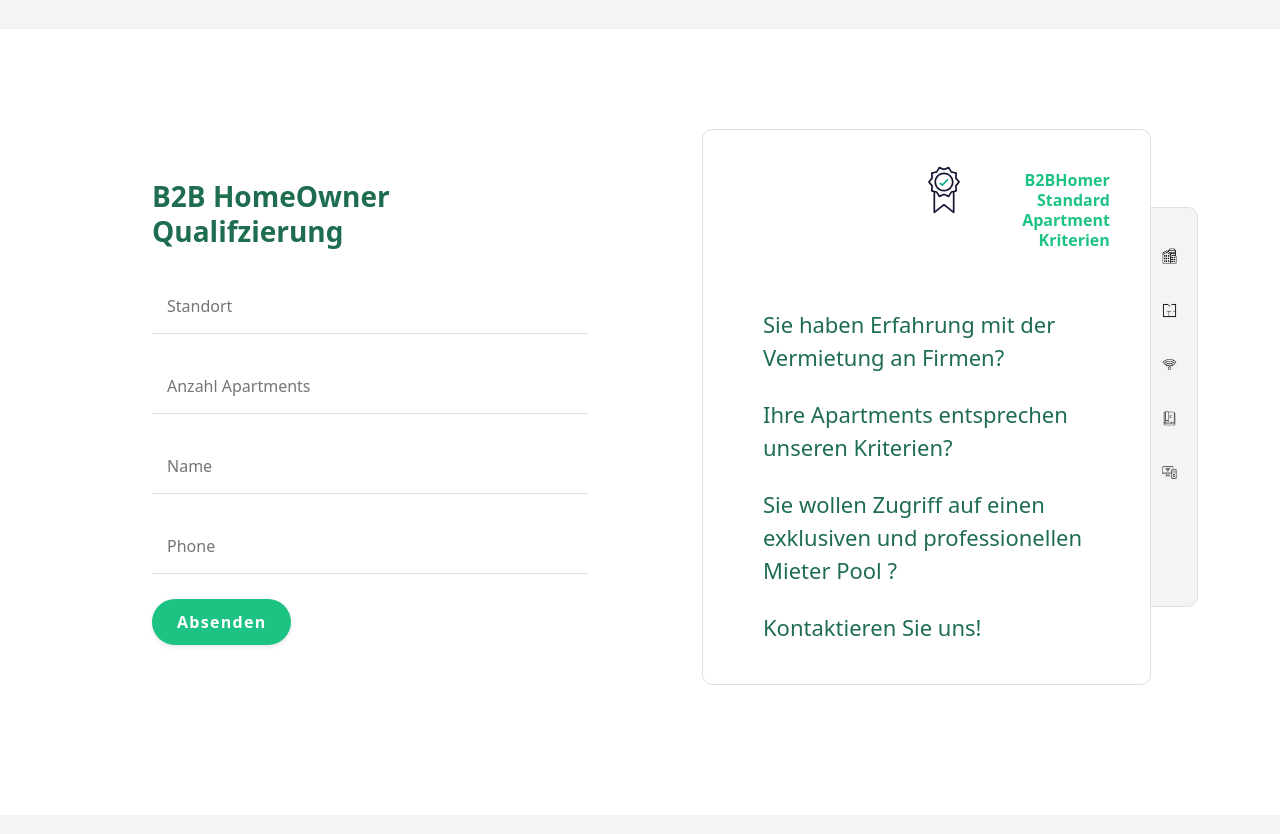
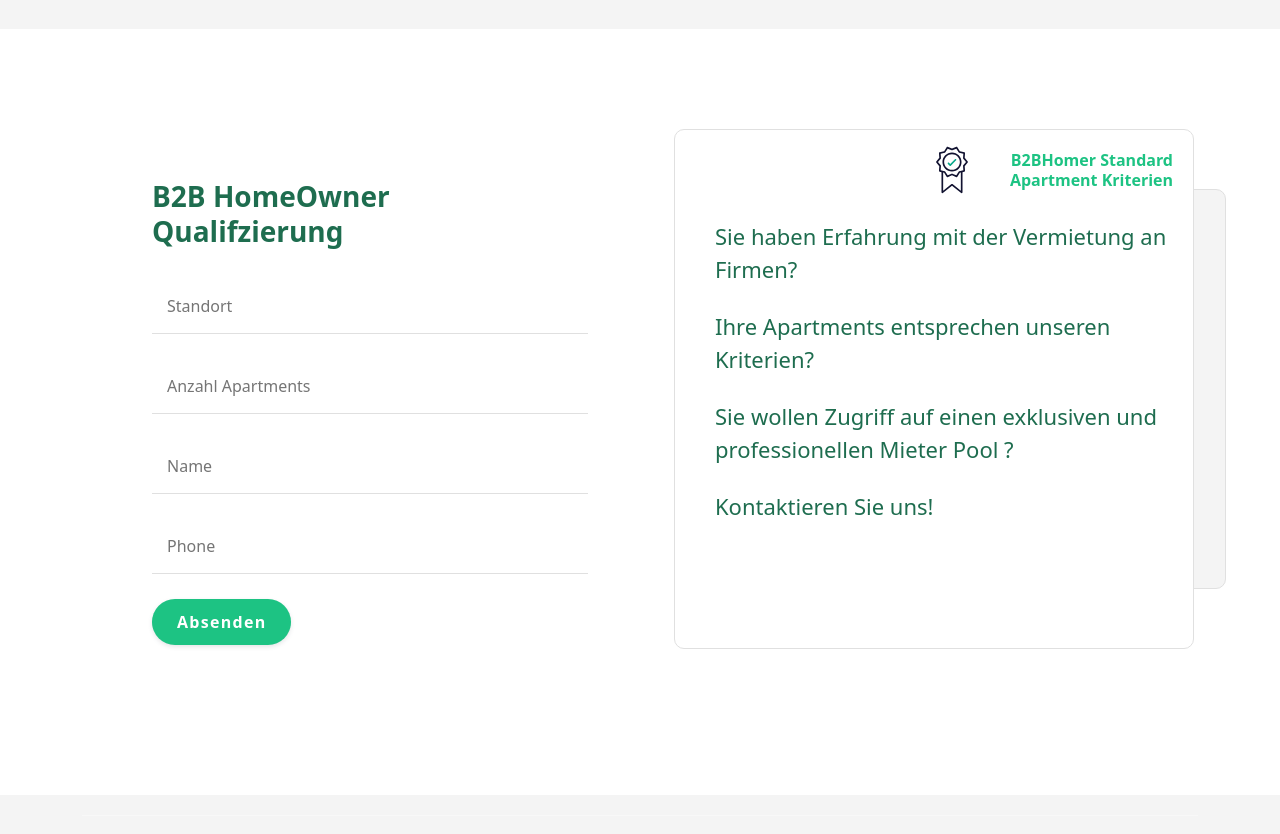
Before and after one commit to yevgenatlanov/b2b-landing, a plain HTML site: page html/index.html in a window 1280 px wide. Shown: the part 4200-5034 px from the top of the page. Drawn offline with Linux system fonts and the light colour scheme; some icons are missing.

Commit message:
position fixes

```diff
--- a/html/index.html
+++ b/html/index.html
@@ -503,14 +503,14 @@
             <!-- <div class="row">
               <div class="col-12 col-md-6 col-xl-12" style="display: flex;
               align-items: center;"> -->
-            <div class="contact-item">
+            <div class="contact-item" style="min-width: 520px; min-height: 520px;">
 
               <div class="contact-content">
 
                 <div class="segment-one" onclick="changeLayout()">
 
 
-                  <div class="row" style="text-align: right;">
+                  <div class="row" style="text-align: right; margin-bottom: 20px;">
                     <div class="col-6 col-md-6 col-sm-4"> <img class="shape"
                         style="margin-right: -50px; margin-top: -10px;" src="assets/images/guarantee.svg" width="60"
                         alt="medal" /></div>
@@ -521,8 +521,6 @@
                     </div>
 
                   </div>
-
-                  <br><br>
 
                   <div class="row">
                     <div class="col-12 col-md-12">
@@ -543,7 +541,7 @@
                 </div>
 
                 <div class="segment-two" onclick="changeLayout()" style="display: none"">
-                  <div class="row" style="text-align: right;">
+                  <div class="row" style="text-align: right; padding-top: 0px;">
                     <div class="col-6 col-md-6 col-sm-4"> <img class="shape"
                         style="margin-right: -50px; margin-top: -10px;" src="assets/images/guarantee.svg" width="60"
                         alt="medal" /></div>
--- a/html/style.css
+++ b/html/style.css
@@ -2018,7 +2018,8 @@
 }
 
 .segment-one {
-  padding: 20px; display: block;
+  /* padding: 20px;  */
+  display: block;
 }
 
 .contact-section h2 {
@@ -2147,7 +2148,7 @@
   }
 }
 .contact-section .contact-item-wrapper .contact-item .contact-content h4 {
-  font-size: 20px;
+  /* font-size: 20px; */
   color: var(--primary);
   margin-bottom: 10px;
 }
```
